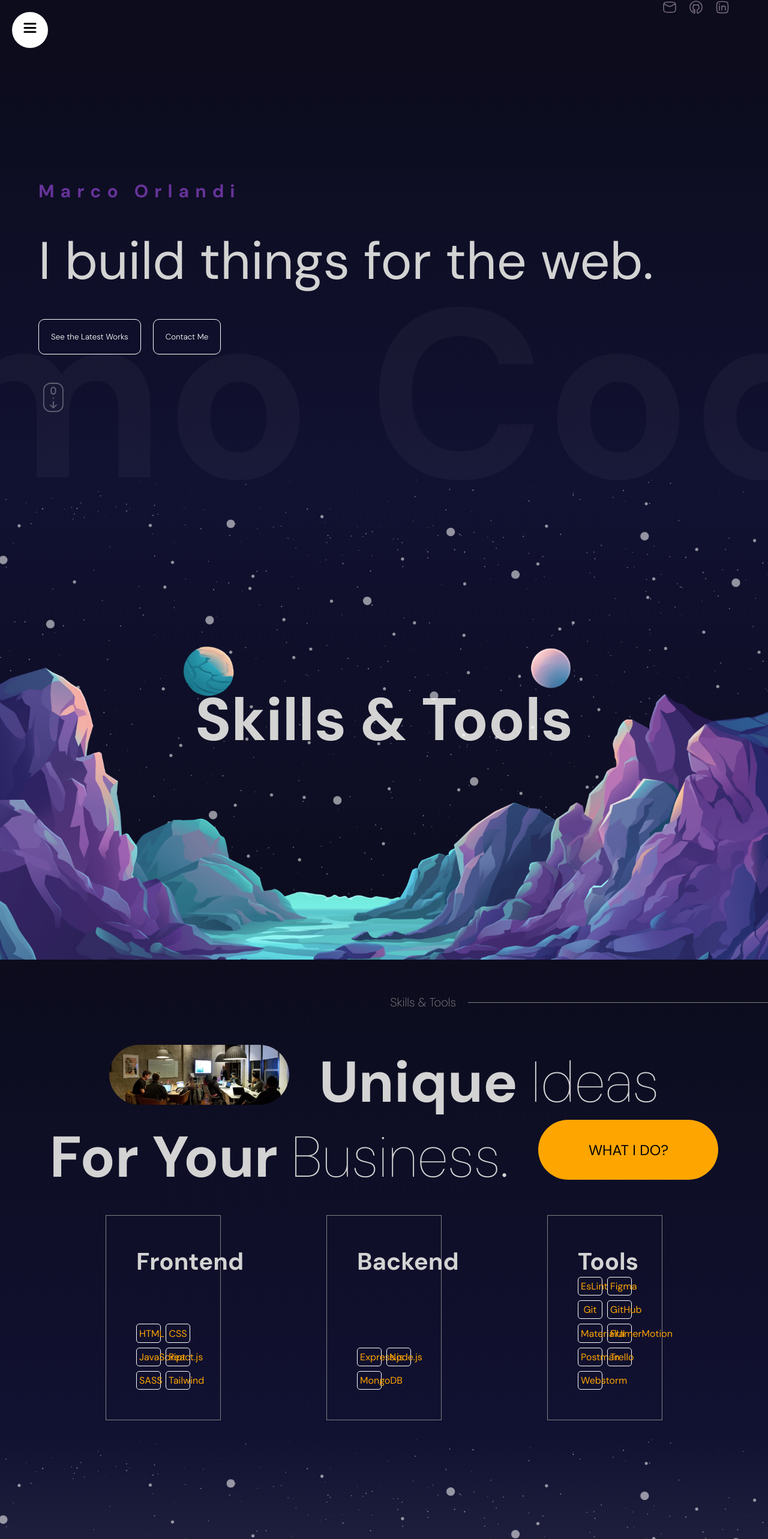
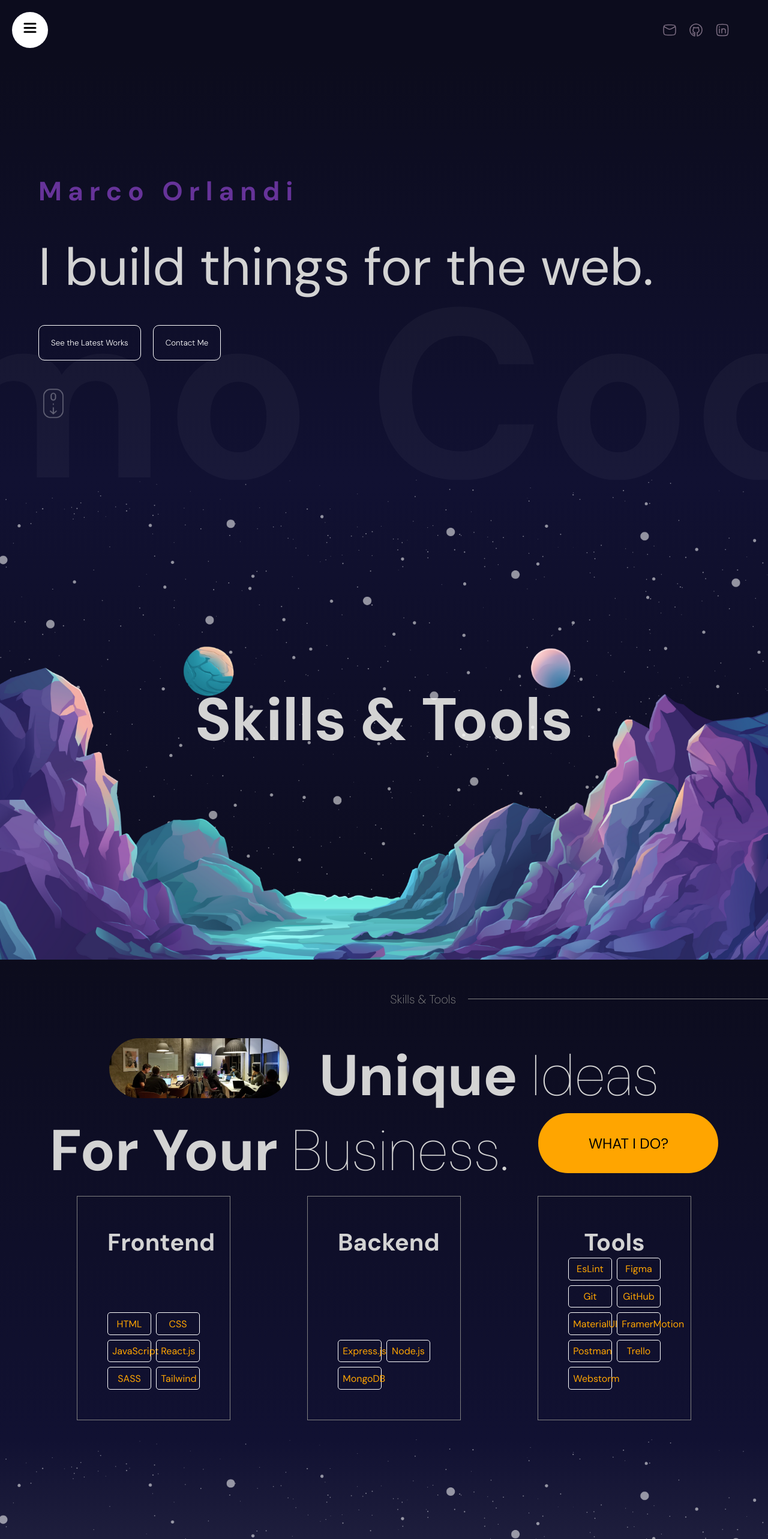
Before and after one commit to EmmoCodes/emmo-codes, a React (Vite) app: page / in a window 1280 px wide. Shown: the top 2566 px of the page at 60% size. Built offline with nearby package versions, Linux system fonts and the light colour scheme.

Commit message:
added social links

```diff
--- a/src/components/hero/hero.scss
+++ b/src/components/hero/hero.scss
@@ -37,7 +37,7 @@
       }
 
       h2 {
-        font-size: 30px;
+        font-size: 44px;
         color: rebeccapurple;
         letter-spacing: 10px;
       }
@@ -45,10 +45,10 @@
       .typeAnimation {
         font-size: 88px;
 
-
         @include tablet {
           font-size: 3em;
         }
+
         @include mobile {
           margin-top: 48px;
           font-size: 1.4em;
--- a/src/components/navbar/Navbar.jsx
+++ b/src/components/navbar/Navbar.jsx
@@ -1,6 +1,8 @@
 import Sidebar from '../sidebar/Sidebar.jsx'
 import './navbar.scss'
-import { motion } from 'framer-motion'
+import linkedIn from '/public/linkedIn.svg'
+import gitHub from '/public/gitHub.svg'
+import mail from '/public/mail.svg'
 
 const Navbar = () => {
   return (
@@ -9,14 +11,14 @@ const Navbar = () => {
       <div className="wrapper">
         <span></span>
         <div className="social">
-          <a href="#">
-            <img src="/public/mail.svg" alt="" />
+          <a onClick={() => (window.location = 'mailto:Gianluca1996@gmx.de')} href="#">
+            <img src={mail} alt="" />
           </a>
-          <a href="#">
-            <img src="/public/gitHub.svg" alt="" />
+          <a href="https://github.com/EmmoCodes">
+            <img src={gitHub} alt="" />
           </a>
-          <a href="#">
-            <img src="/public/linkedIn.svg" alt="" />
+          <a href="https://www.linkedin.com/in/marco-orlandi-46010727a/">
+            <img src={linkedIn} alt="" />
           </a>
         </div>
       </div>
--- a/src/components/navbar/navbar.scss
+++ b/src/components/navbar/navbar.scss
@@ -27,6 +27,7 @@
       display: flex;
       gap: 20px;
       margin-right: 5%;
+      margin-top: 3%;
 
       img {
         width: 24px;
--- a/src/components/portfolio/Portfolio.jsx
+++ b/src/components/portfolio/Portfolio.jsx
@@ -5,6 +5,7 @@ import { motion, useScroll, useSpring, useTransform } from 'framer-motion'
 const items = [
   {
     id: 1,
+    repo: 'https://github.com/EmmoCodes/instagram_mockup_frontend',
     url: 'https://fakestagram.onrender.com/register',
     title: 'Social Media App',
     img: './toktok.png',
@@ -12,7 +13,8 @@ const items = [
   },
   {
     id: 2,
-    url: 'https://njetflix.netlify.app/',
+    repo: 'https://github.com/EmmoCodes/movie_app',
+    url: 'https://github.com/EmmoCodes/movie_app',
     title: 'Movie App',
     img: './movieApp.png',
     desc:
@@ -21,6 +23,7 @@ const items = [
   },
   {
     id: 3,
+    repo: 'https://github.com/EmmoCodes/rock_paper_scissors',
     url: 'https://emmocodes.github.io/rock_paper_scissors/',
     title: 'Rock, Paper, Scissor',
     img: './rockPaperScissor.png',
@@ -31,6 +34,7 @@ const items = [
   {
     id: 4,
     url: 'https://emmocodes.github.io/new_interior/',
+    repo: 'https://github.com/EmmoCodes/new_interior',
     title: 'New Interior',
     img: './newInterior.png',
     desc:
@@ -60,6 +64,9 @@ const Single = ({ item }) => {
             <p>{item.desc}</p>
             <a className={'list'} href={item.url}>
               Website
+            </a>
+            <a className={'list'} href={item.repo}>
+              Repository
             </a>
           </motion.div>
         </div>
--- a/src/components/portfolio/portfolio.scss
+++ b/src/components/portfolio/portfolio.scss
@@ -118,6 +118,7 @@
           cursor: pointer;
           color: black;
           z-index: 1;
+          text-align: center;
         }
       }
     }
--- a/src/components/skills/Skills.jsx
+++ b/src/components/skills/Skills.jsx
@@ -56,7 +56,7 @@ const Skills = () => {
         </div>
       </motion.div>
       <motion.div className="listContainer" variants={variants}>
-        <motion.div className="box" whileHover={{ background: 'lightgray', color: 'black' }}>
+        <motion.div className="box">
           <h2>Frontend</h2>
           <div className={`list`}>
             {frontend.map(item => (
@@ -64,7 +64,7 @@ const Skills = () => {
             ))}
           </div>
         </motion.div>
-        <motion.div className="box" whileHover={{ background: 'lightgray', color: 'black' }}>
+        <motion.div className="box">
           <h2>Backend</h2>
           <div className={`list`}>
             {backend.map(item => (
@@ -72,7 +72,7 @@ const Skills = () => {
             ))}
           </div>
         </motion.div>
-        <motion.div className="box" whileHover={{ background: 'lightgray', color: 'black' }}>
+        <motion.div className="box">
           <h2>Tools</h2>
           <div className={`list`}>
             {tools.map(item => (
--- a/src/components/skills/skills.scss
+++ b/src/components/skills/skills.scss
@@ -25,7 +25,7 @@
       align-self: center;
       text-align: center;
       flex-direction: column;
-  max-height: 2rem;
+      max-height: 2rem;
     }
 
     p {
@@ -55,9 +55,6 @@
     @include mobile {
       width: 100%;
       max-height: 15rem;
-
-
-
     }
 
     .title {
@@ -142,7 +139,7 @@
       display: flex;
       flex-direction: column;
       justify-content: space-between;
-      width: 15%;
+      width: 20%;
 
 
       @include tablet {
```
